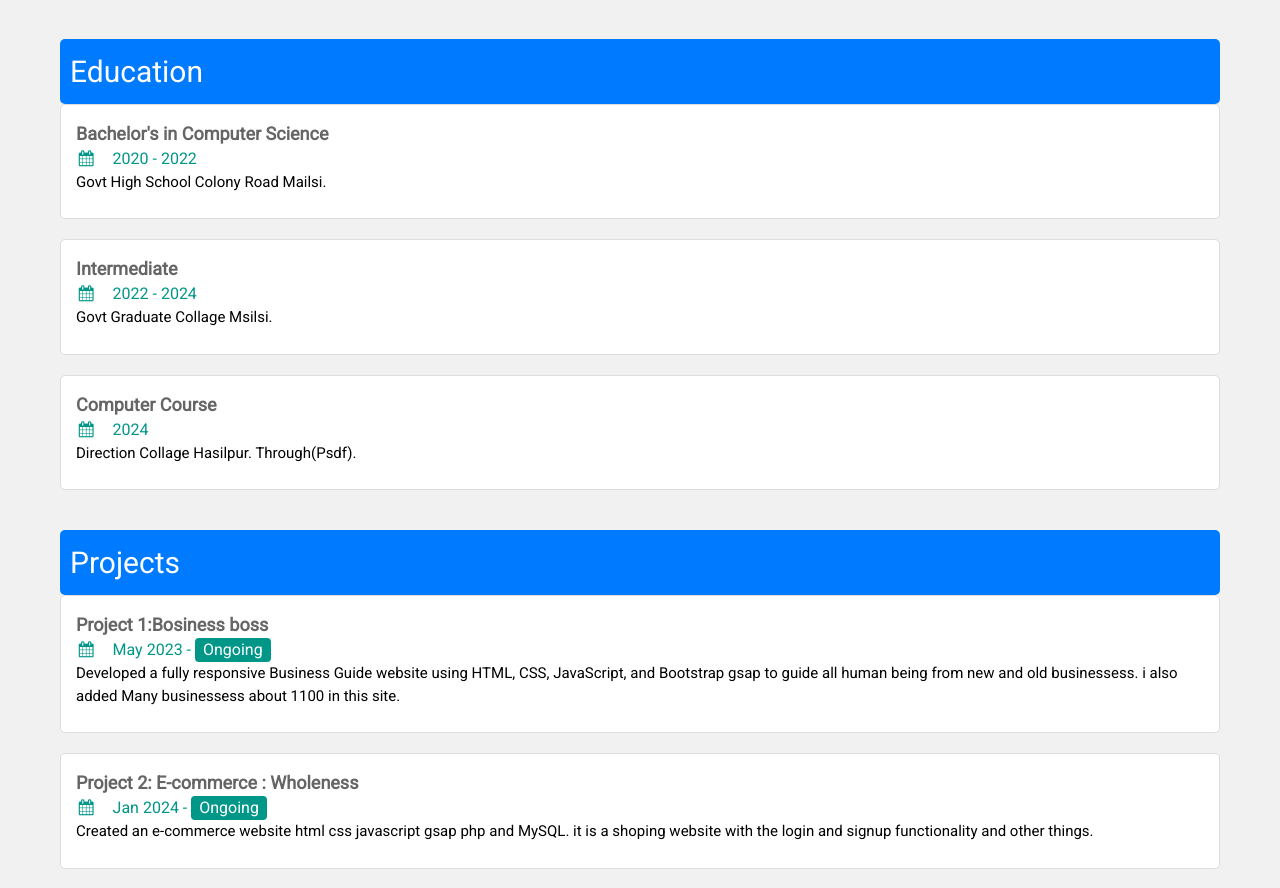
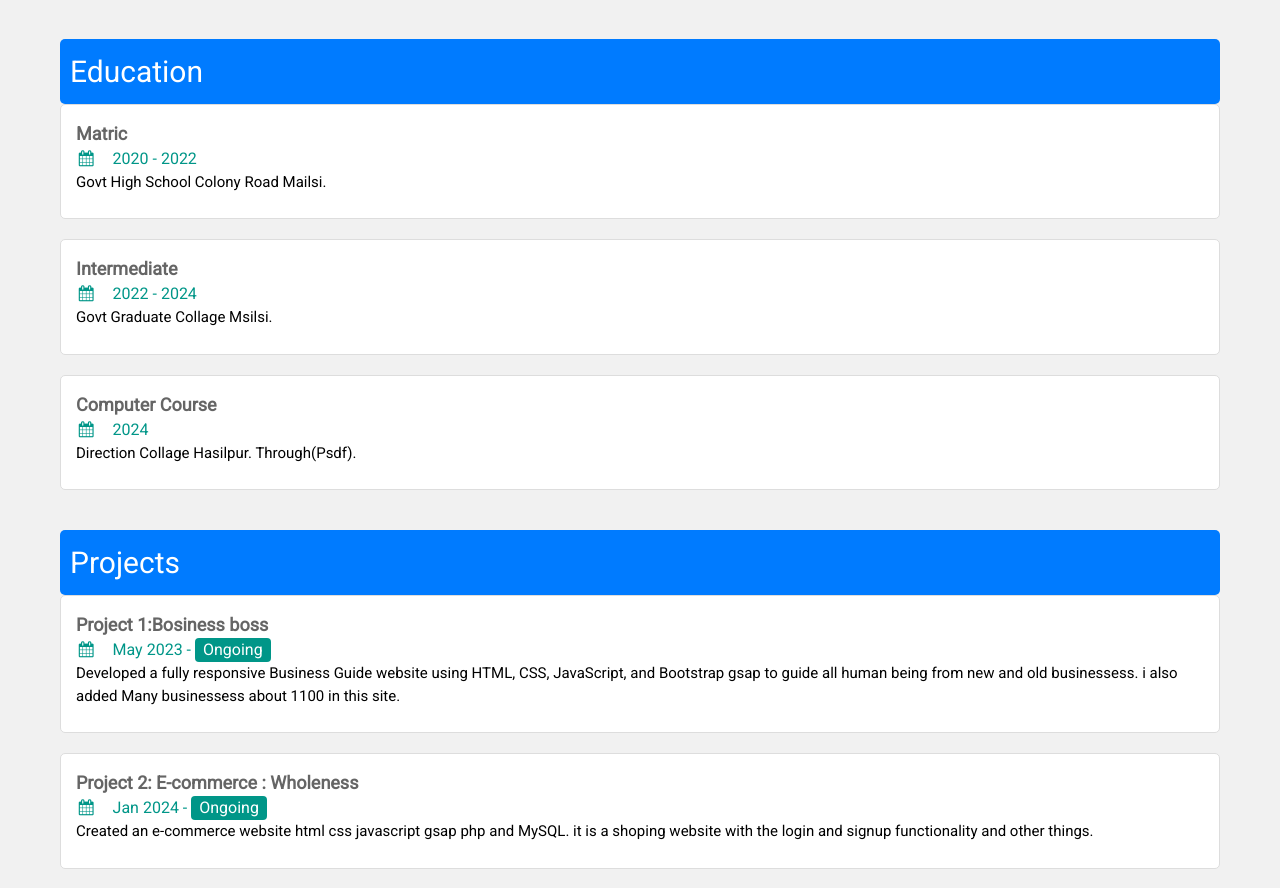
Before and after one commit to 12mahboob/portfolio-cv, a plain HTML site: page index.html in a window 1280 px wide. Shown: the part 1481-2369 px from the top of the page. Drawn offline with nearby package versions, Linux system fonts and the light colour scheme.

Commit message:
Update index.html

```diff
--- a/index.html
+++ b/index.html
@@ -252,7 +252,7 @@
             <h2>Education</h2> <!-- Section heading -->
             <div class="card">
                 <!-- Education entry -->
-                <h5 class="w3-opacity"><b>Bachelor's in Computer Science</b></h5> <!-- Degree title -->
+                <h5 class="w3-opacity"><b>Matric</b></h5> <!-- Degree title -->
                 <h6 class="w3-text-teal"><i class="fa fa-calendar fa-fw w3-margin-right"></i>2020 - 2022</h6> <!-- Duration of study -->
                 <p>
                     Govt High School Colony Road Mailsi.
```
